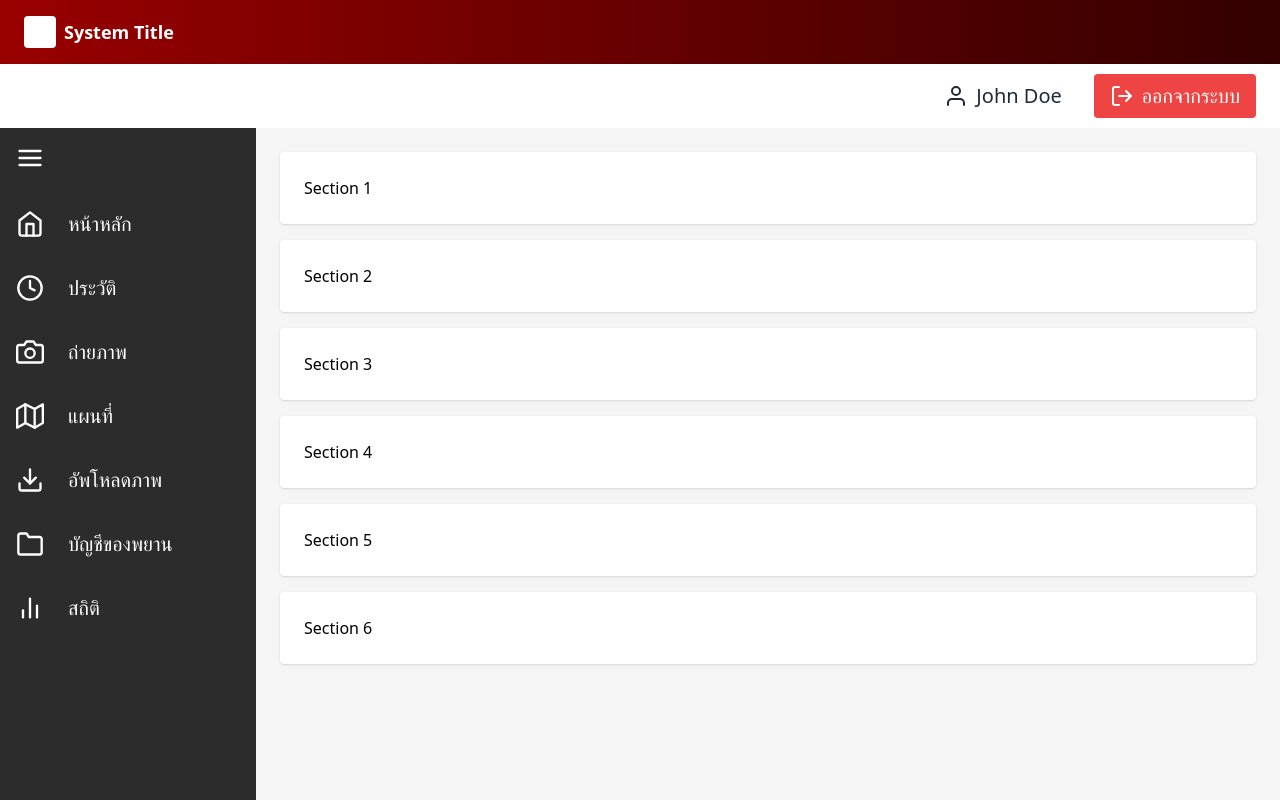
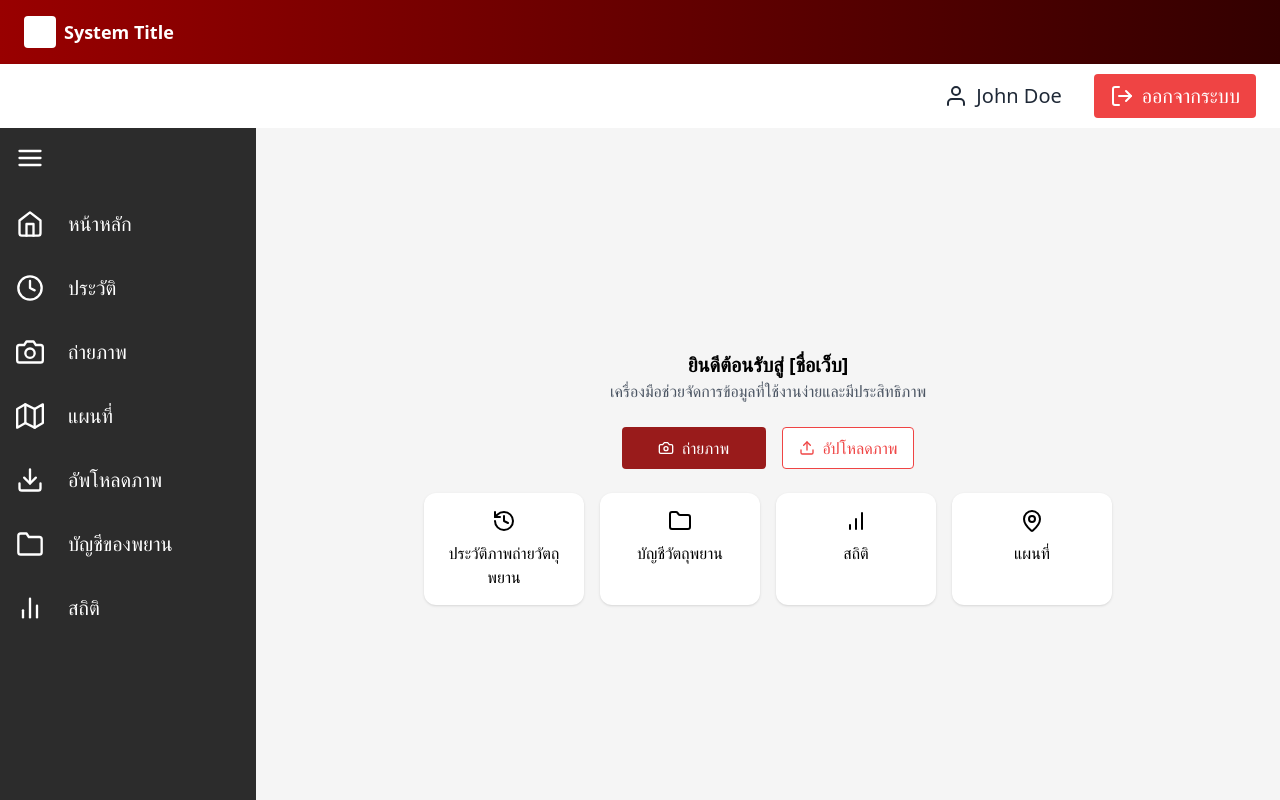
Before and after one commit to Jamamaboy/Gunzing_Opd.js, a React (Vite) app: page / in a window 1280 px wide. Built offline with nearby package versions, Linux system fonts and the light colour scheme; the HTML template or start-up script is replaced by a standard one.

Commit message:
หน้าแรก

```diff
--- a/src/components/Content.jsx
+++ b/src/components/Content.jsx
@@ -1,18 +1,57 @@
-import React from 'react'
+import { useState } from "react";
+import { Camera, Upload, History, Folder, BarChart, MapPin } from "lucide-react";
 
-const Content = () => {
+export default function Content() {
+  const [dropdownOpen, setDropdownOpen] = useState(false);
+
   return (
-    <div className="h-full overflow-auto bg-[#F5F5F5]">
-      <div className="max-w-[1190px] mx-auto p-6 space-y-4">
-        <div className="bg-white p-6 rounded shadow">Section 1</div>
-        <div className="bg-white p-6 rounded shadow">Section 2</div>
-        <div className="bg-white p-6 rounded shadow">Section 3</div>
-        <div className="bg-white p-6 rounded shadow">Section 4</div>
-        <div className="bg-white p-6 rounded shadow">Section 5</div>
-        <div className="bg-white p-6 rounded shadow">Section 6</div>
+    <div className="h-full overflow-auto bg-[#F5F5F5] flex flex-col items-center justify-center min-h-screen p-6 relative" style={{ marginTop: "-50px" }}>
+      <h1 className="text-xl font-bold">ยินดีต้อนรับสู่ [ชื่อเว็บ]</h1>
+      <p className="text-gray-600">เครื่องมือช่วยจัดการข้อมูลที่ใช้งานง่ายและมีประสิทธิภาพ</p>
+
+      <div className="flex gap-4 my-6 relative">
+        <button className="bg-red-800 hover:bg-red-900 text-white px-4 py-2 rounded flex items-center gap-2 w-36 justify-center">
+          <Camera size={16} /> ถ่ายภาพ
+        </button>
+
+        <div className="relative">
+          <button
+            className="bg-white border border-red-500 text-red-500 px-4 py-2 rounded flex items-center gap-2 hover:bg-red-100"
+            onClick={() => setDropdownOpen(!dropdownOpen)}
+          >
+            <Upload size={16} /> อัปโหลดภาพ
+          </button>
+          {dropdownOpen && (
+            <div className="absolute right-0 mt-2 w-36 bg-white shadow-lg rounded-lg">
+              <button
+                className="block w-full text-left px-4 py-2 hover:bg-gray-100"
+              >ปืน</button>
+              <button
+                className="block w-full text-left px-4 py-2 hover:bg-gray-100"
+              >ยาเสพติด</button>
+            </div>
+          )}
+        </div>
+      </div>
+
+      <div className="flex gap-4 max-w-4xl">
+        <button className="p-4 bg-white rounded-xl shadow flex flex-col items-center w-40 hover:bg-gray-100">
+          <History size={24} />
+          <p className="mt-2">ประวัติภาพถ่ายวัตถุพยาน</p>
+        </button>
+        <button className="p-4 bg-white rounded-xl shadow flex flex-col items-center w-40 hover:bg-gray-100">
+          <Folder size={24} />
+          <p className="mt-2">บัญชีวัตถุพยาน</p>
+        </button>
+        <button className="p-4 bg-white rounded-xl shadow flex flex-col items-center w-40 hover:bg-gray-100">
+          <BarChart size={24} />
+          <p className="mt-2">สถิติ</p>
+        </button>
+        <button className="p-4 bg-white rounded-xl shadow flex flex-col items-center w-40 hover:bg-gray-100">
+          <MapPin size={24} />
+          <p className="mt-2">แผนที่</p>
+        </button>
       </div>
     </div>
-  )
+  );
 }
-
-export default Content
```
